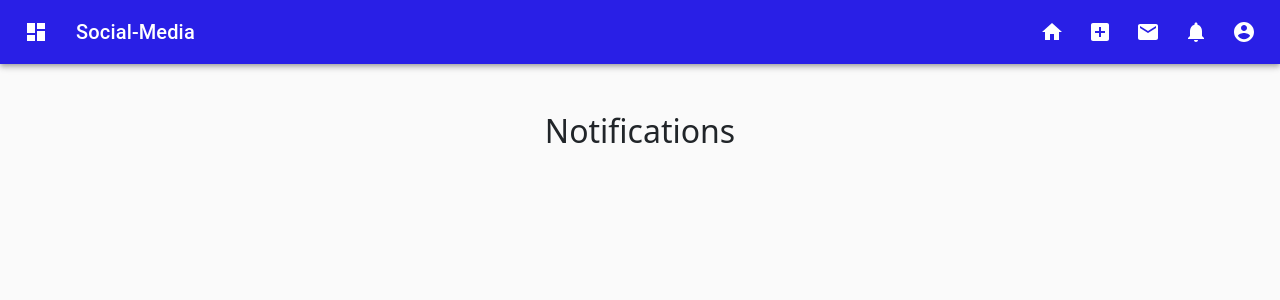
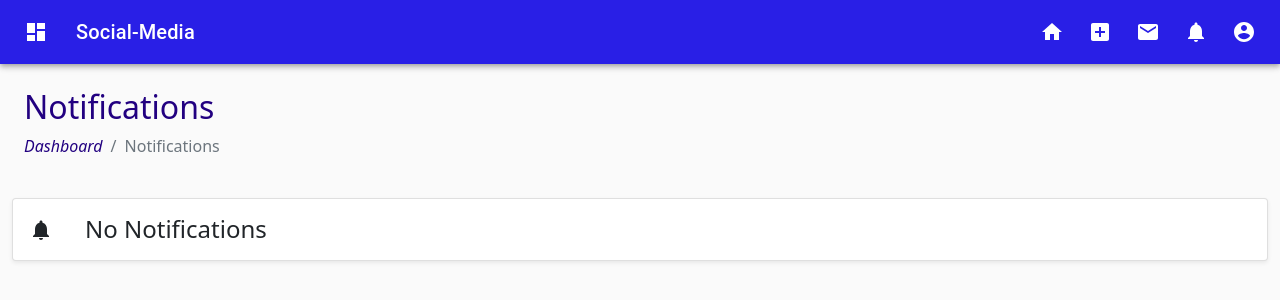
Before and after one commit to akashghadge/Social-Media-App, a React (Create React App) app in the folder client/: page /notifications in a window 1280 px wide. Shown: the top 300 px of the page. Built offline with nearby package versions, Linux system fonts and the light colour scheme.

Commit message:
Notification completed

```diff
--- a/client/src/Components/Dashboard/CreatePost.jsx
+++ b/client/src/Components/Dashboard/CreatePost.jsx
@@ -137,7 +137,7 @@ const CreatePost = () => {
                                         <ReactLoading type={"bubbles"} color={"black"} height={"10%"} width={"10%"}></ReactLoading>
                                     </div>
                                 </> :
-                                <div className="text-center">
+                                <div className="text-center my-3">
                                     <button className="btn-success btn" type="submit" onClick={SendPost}>Share Post</button>
                                 </div>
                         }
--- a/client/src/Components/Dashboard/Notification.jsx
+++ b/client/src/Components/Dashboard/Notification.jsx
@@ -2,6 +2,8 @@ import React, { useEffect, useState } from 'react';
 import axios from 'axios';
 import moment from 'moment';
 import ReactLoading from "react-loading"
+import PageBreadcrumb from "../SmallComponents/PageBreadcrumb"
+import { Notifications } from "@material-ui/icons"
 const Notification = () => {
     let [loading, setLoading] = useState(false);
     let [notificationAll, setNotificationAll] = useState([]);
@@ -35,28 +37,51 @@ const Notification = () => {
     }, [])
 
 
-    return (<>
-        <div className="text-center">
-            <h2 className="m-5">Notifications</h2>
+    return (
+        <>
+            <PageBreadcrumb heading="Notifications" url="profile" base="Dashboard" />
             {
                 loading ?
                     <>
-                        <div style={{ display: "flex", justifyContent: "center", alignItems: "center" }}>
+                        <div className="container-center-all">
                             <ReactLoading type={"bubbles"} color={"black"} height={"10%"} width={"10%"}></ReactLoading>
                         </div>
                     </>
-                    :
+                    : notificationAll.length == 0 ?
+                        <>
+                            <div className="container-fluid">
+                                <div className="card shadow-sm flex-row">
+                                    <div className="card-image-top container-center-all p-3">
+                                        <Notifications></Notifications>
+                                    </div>
+                                    <div className="card-body d-flex">
+                                        <h4 className="card-title w-50 my-auto text-capitalize">No Notifications</h4>
+                                    </div>
+                                </div>
+                            </div>
+                        </> :
                         notificationAll.map((val, i) => {
                             return (
                                 <>
-                                <h4>{val.notification}</h4>
-                                <p className="date-post">{moment(val.createdAt).format("H:mm a, MMMM Do YYYY")}</p>
+                                    <div className="container-fluid">
+                                        <div className="card shadow-sm flex-row">
+                                            <div className="card-image-top container-center-all p-3">
+                                                <Notifications></Notifications>
+                                            </div>
+                                            <div className="card-body d-flex">
+                                                <h4 className="card-title w-50 my-auto text-capitalize">{val.notification}</h4>
+                                                <p className="card-text font-14 w-25 my-auto">
+                                                    {moment(val.createdAt).format("H:mm a, MMMM Do YYYY")}
+                                                </p>
+                                            </div>
+                                        </div>
+                                    </div>
                                 </>
                             )
                         })
             }
-        </div>
-    </>);
+        </>
+    );
 }
 
 export default Notification;
--- a/client/src/Components/Dashboard/Settings.jsx
+++ b/client/src/Components/Dashboard/Settings.jsx
@@ -208,7 +208,7 @@ const Settings = () => {
                                             </div>
                                         </div>
                                     </div>
-                                    <div className="d-flex justify-content-center">
+                                    <div className="d-flex justify-content-center mb-5">
                                         <button className="d-block w-50 btn btn-outline-success" onClick={updateUser}>Update Changes</button>
                                     </div>
                                 </div>
```
Lines whose indentation alone changed are shown as unchanged.
